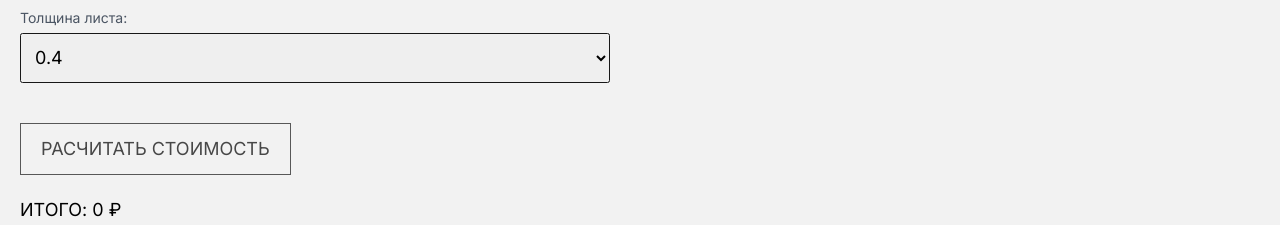
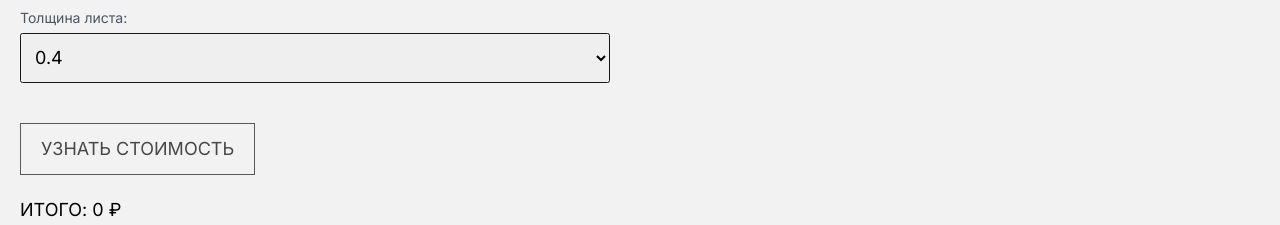
Before and after one commit to rmnv-s/fence-website, a Next.js app: page /calculator in a window 1280 px wide. Shown: the part 1591-1816 px from the top of the page. Built offline with nearby package versions, Linux system fonts and the light colour scheme.

Commit message:
fix btn: text

```diff
--- a/app/components/forms/formEuro.js
+++ b/app/components/forms/formEuro.js
@@ -149,7 +149,7 @@ const FormEuro = () => {
           <Button
             className='px-12 py-8 text-m border border-solid border-black opacity-70 hover:opacity-100 mt-16'
             type='submit'
-            text='Расчитать стоимость'
+            text='Узнать стоимость'
             onClick={calculateDiscountedPrice}
           />
           <div className='mt-10'>
--- a/app/components/forms/formNaves.js
+++ b/app/components/forms/formNaves.js
@@ -1,11 +1,11 @@
-import { useState } from 'react';
-import Link from 'next/link';
-import Button from '@/components/UI/buttons';
+import { useState } from "react";
+import Link from "next/link";
+import Button from "@/components/UI/buttons";
 
 const FormNaves = () => {
-  const [length, setLength] = useState('');
+  const [length, setLength] = useState("");
 
-  const [error, setError] = useState('');
+  const [error, setError] = useState("");
 
   const [totalPrice, setTotalPrice] = useState(0);
 
@@ -21,11 +21,11 @@ const FormNaves = () => {
     e.preventDefault();
 
     // Проверяем, что length не равно 0 и первая цифра больше 0
-    if (!length || length === '0' || length.charAt(0) === '0') {
-      setError('Размер навеса должна быть больше 0');
+    if (!length || length === "0" || length.charAt(0) === "0") {
+      setError("Размер навеса должна быть больше 0");
       return;
     } else {
-      setError(''); // Очищаем сообщение об ошибке, если валидация прошла успешно
+      setError(""); // Очищаем сообщение об ошибке, если валидация прошла успешно
     }
 
     calculateTotalPrice();
@@ -33,15 +33,18 @@ const FormNaves = () => {
 
   return (
     <>
-      <div className="grid grid-cols-1  md:grid-cols-2 gap-24">
+      <div className='grid grid-cols-1  md:grid-cols-2 gap-24'>
         <form onSubmit={handleSubmit}>
-          <div className="mb-4">
-            <label htmlFor="length" className="block text-gray-600 mb-2 text-sm">
+          <div className='mb-4'>
+            <label
+              htmlFor='length'
+              className='block text-gray-600 mb-2 text-sm'
+            >
               Размер навеса (кв. м):
             </label>
             <input
-              type="number"
-              id="length"
+              type='number'
+              id='length'
               value={length}
               onChange={(e) => {
                 const inputValue = e.target.value.trim(); // Удаляем начальные и конечные пробелы
@@ -52,32 +55,33 @@ const FormNaves = () => {
                 }
               }}
               className={`border ${
-                error ? 'border-red-500' : 'border-black'
+                error ? "border-red-500" : "border-black"
               } rounded px-4 py-5 text-m w-full`}
               required
             />
           </div>
-          {error && <p className="text-red-500 text-sm mt-1">{error}</p>}{' '}
+          {error && <p className='text-red-500 text-sm mt-1'>{error}</p>}{" "}
           {/* Отображаем сообщение об ошибке */}
           {/* ......... */}
           <Button
-            className="px-12 py-8 text-m border border-solid border-black opacity-70 hover:opacity-100 mt-16"
-            type="submit"
-            text="Расчитать стоимость"
+            className='px-12 py-8 text-m border border-solid border-black opacity-70 hover:opacity-100 mt-16'
+            type='submit'
+            text='Узнать стоимость'
           />
-          <div className="mt-10">
-            <p className="uppercase text-m mb-4"> Итого: </p>
-            <span className="uppercase text-l font-bold"> {totalPrice} ₽</span>
+          <div className='mt-10'>
+            <p className='uppercase text-m mb-4'> Итого: </p>
+            <span className='uppercase text-l font-bold'> {totalPrice} ₽</span>
           </div>
         </form>
 
         <div>
-          <p className="text-base leading-10 md:text-m mb-5 mt-5 ">
+          <p className='text-base leading-10 md:text-m mb-5 mt-5 '>
             Цены в калькуляторе носят информационный характер.
           </p>
-          <p className="text-base leading-10 md:text-m ">
-            За более точным подсчетом стоимости заказа обращайтесь к менеджерам компании
-            <Link className="" href="tel:+74951515671">
+          <p className='text-base leading-10 md:text-m '>
+            За более точным подсчетом стоимости заказа обращайтесь к менеджерам
+            компании
+            <Link className='' href='tel:+74951515671'>
               по телефону: +7 495 151-56-71
             </Link>
           </p>
--- a/app/components/forms/formProfnastil.js
+++ b/app/components/forms/formProfnastil.js
@@ -230,7 +230,7 @@ const FormProfnastil = () => {
           <Button
             className='px-8 py-6 text-m border border-solid border-black opacity-70 hover:opacity-100 mt-12'
             type='submit'
-            text='Расчитать стоимость'
+            text='Узнать стоимость'
             onClick={calculateDiscountedPrice}
           />
           <div className='mt-10'>
--- a/app/components/forms/formRabiza.js
+++ b/app/components/forms/formRabiza.js
@@ -133,7 +133,7 @@ const FormRabiza = () => {
           <Button
             className='px-12 py-8 text-m border border-solid border-black opacity-70 hover:opacity-100 mt-16'
             type='submit'
-            text='Расчитать стоимость'
+            text='Узнать стоимость'
             onClick={calculateDiscountedPrice}
           />
           <div className='mt-10'>
--- a/next.config.js
+++ b/next.config.js
@@ -1,20 +1,20 @@
 // /** @type {import('next').NextConfig} */
 const nextConfig = {
-    output: 'export',
+  output: "export",
   images: {
     unoptimized: true,
   },
   compress: true,
 };
 
-// module.exports = nextConfig;
 module.exports = {
   i18n: {
-        locales: ['ru'],
-        defaultLocale: 'ru',
+    locales: ["ru"],
+    defaultLocale: "ru",
   },
 };
 
+module.exports = nextConfig;
 /**
  * @type {import('next').NextConfig}
  */
@@ -29,3 +29,21 @@ module.exports = {
 // };
 //
 // module.exports = nextConfig;
+
+/**
+ * @type {import('next').NextConfig}
+ */
+// const nextConfig = {
+//   output: "export",
+
+// Optional: Change links `/me` -> `/me/` and emit `/me.html` -> `/me/index.html`
+// trailingSlash: true,
+
+// Optional: Prevent automatic `/me` -> `/me/`, instead preserve `href`
+// skipTrailingSlashRedirect: true,
+
+// Optional: Change the output directory `out` -> `dist`
+// distDir: 'dist',
+// };
+//
+// module.exports = nextConfig;
```
Lines whose indentation alone changed are shown as unchanged.
